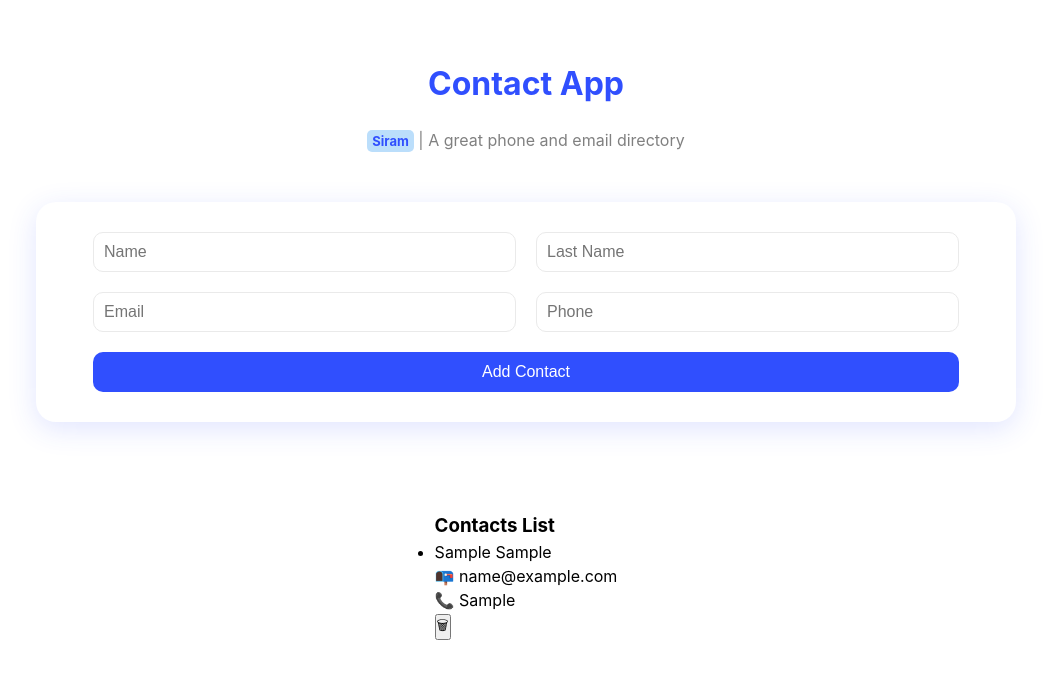
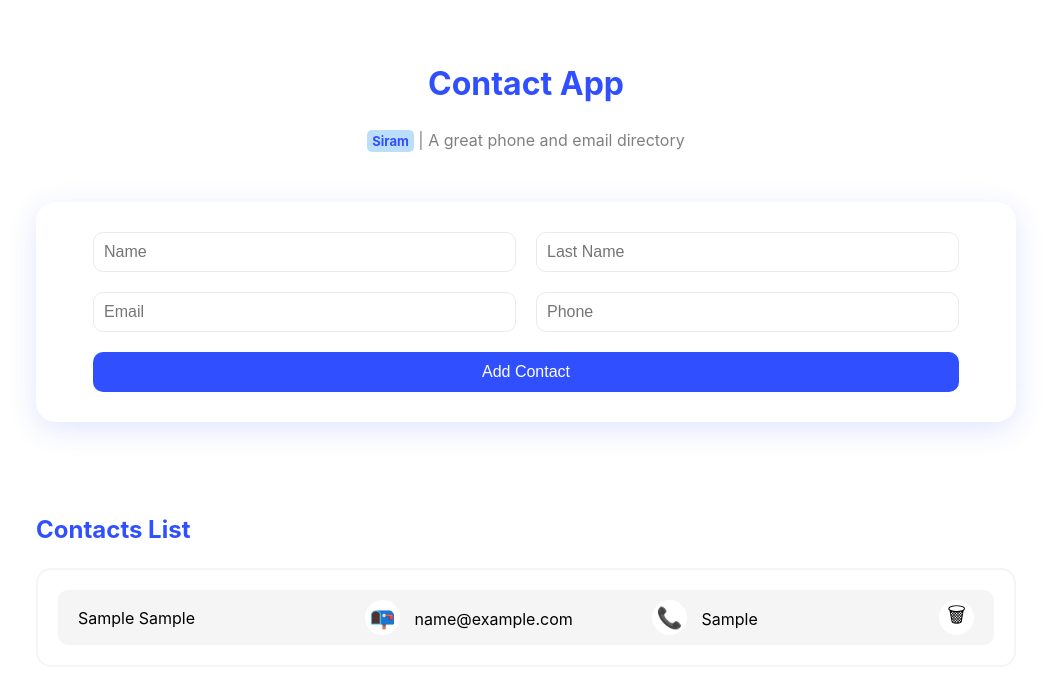
Before and after one commit to MagidAsh/Contact-App-React, a React (Vite) app: page / in a window 1280 px wide. Both pictures are taken after typing "Sample", "Sample", "name@example.com", "Sample" into the empty fields and a click on the button "Add Contact". Shown: the top 678 px of the page, without its empty margins (114-1165 px from the left). Built offline with nearby package versions, Linux system fonts and the light colour scheme.

Commit message:
1 - Styling the ContactsList Component 2 - Styling the ContactItem Component

```diff
--- a/src/components/ContactItem.jsx
+++ b/src/components/ContactItem.jsx
@@ -1,4 +1,5 @@
-
+// Style
+import styles from "./ContactItem.module.css"
 
 function ContactItem({data : {id , name , lastName , email , phone} , deleteHandler}) {
 
@@ -8,7 +9,7 @@
     // }
 
   return (
-        <li>
+        <li className={styles.item}>
             <p>{name} {lastName}</p>
             <p><span>📭</span> {email}</p>
             <p><span>📞</span> {phone}</p>
--- /dev/null
+++ b/src/components/ContactItem.module.css
@@ -0,0 +1,41 @@
+.item {
+  display: flex;
+  justify-content: space-between;
+  align-items: center;
+  background-color: #f5f5f5;
+  padding: 10px 20px;
+  margin: 15px;
+  border-radius: 10px;
+}
+
+.item p {
+  flex-basis: 0;
+  flex-grow: 1;
+}
+
+.item span {
+  display: inline-block;
+  font-size: 1.3rem;
+  text-align: center;
+  margin-right: 10px;
+  background-color: #fff;
+  width: 35px;
+  height: 35px;
+  line-height: 35px;
+  border-radius: 50%;
+}
+
+.item button {
+  width: 35px;
+  height: 35px;
+  background-color: #fff;
+  border: none;
+  border-radius: 50%;
+  font-size: 1.3rem;
+  cursor: pointer;
+  transition: all 0.2s ease-in-out;
+}
+
+.item button:hover {
+  font-size: 1.6rem;
+}
--- a/src/components/ContactsList.jsx
+++ b/src/components/ContactsList.jsx
@@ -1,15 +1,21 @@
+// Component
 import ContactItem from "./ContactItem";
+
+// Style
+import styles from "./ContactsList.module.css"
 
 function ContactsList({contacts , deleteHandler}) {
 
   return (
-    <div>
+    <div className={styles.container}>
        <h3>Contacts List</h3>
        {
-        contacts.length ? (<ul>
+        contacts.length ? (
+        <ul className={styles.contacts}>
           {contacts.map(contact => <ContactItem key={contact.id} data={contact} deleteHandler={deleteHandler}/>)}
-       </ul>) : <p>No Contacts Yet!</p>
-       }
+       </ul>) : (
+       <p className={styles.message}>No Contacts Yet!</p>
+       )}
     </div>
   )
 }
--- /dev/null
+++ b/src/components/ContactsList.module.css
@@ -0,0 +1,29 @@
+.container {
+  width: 100%;
+  margin-bottom: 100px;
+}
+
+.container h3 {
+  color: #304ffe;
+  font-size: 1.5rem;
+}
+
+.contacts {
+  border: 2px solid #f5f5f5;
+  list-style: none;
+  margin-top: 20px;
+  padding: 5px;
+  border-radius: 15px;
+}
+
+.message {
+  background-color: #f5f5f5;
+  height: 100px;
+  line-height: 100px;
+  text-align: center;
+  margin-top: 20px;
+  border-radius: 20px;
+  color: #6b6b6f;
+  font-size: 1.2rem;
+  font-weight: 500;
+}
```
